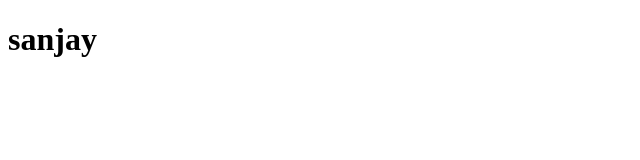
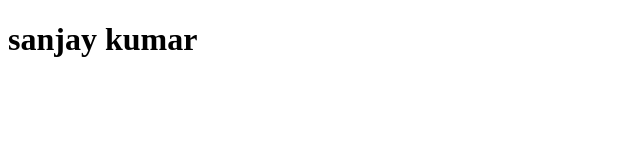
Before and after one commit to Sanjaykumarsk659/samplerepo, a plain HTML site: page index.html in a window 1280 px wide. Shown: the whole page, without its empty margins (0-640 px from the left). Drawn offline with Linux system fonts and the light colour scheme.

Commit message:
modifies

```diff
--- a/index.html
+++ b/index.html
@@ -7,6 +7,6 @@
     <title>Document</title>
 </head>
 <body>
-    <h1>sanjay</h1>
+    <h1>sanjay kumar</h1>
 </body>
 </html>
```
